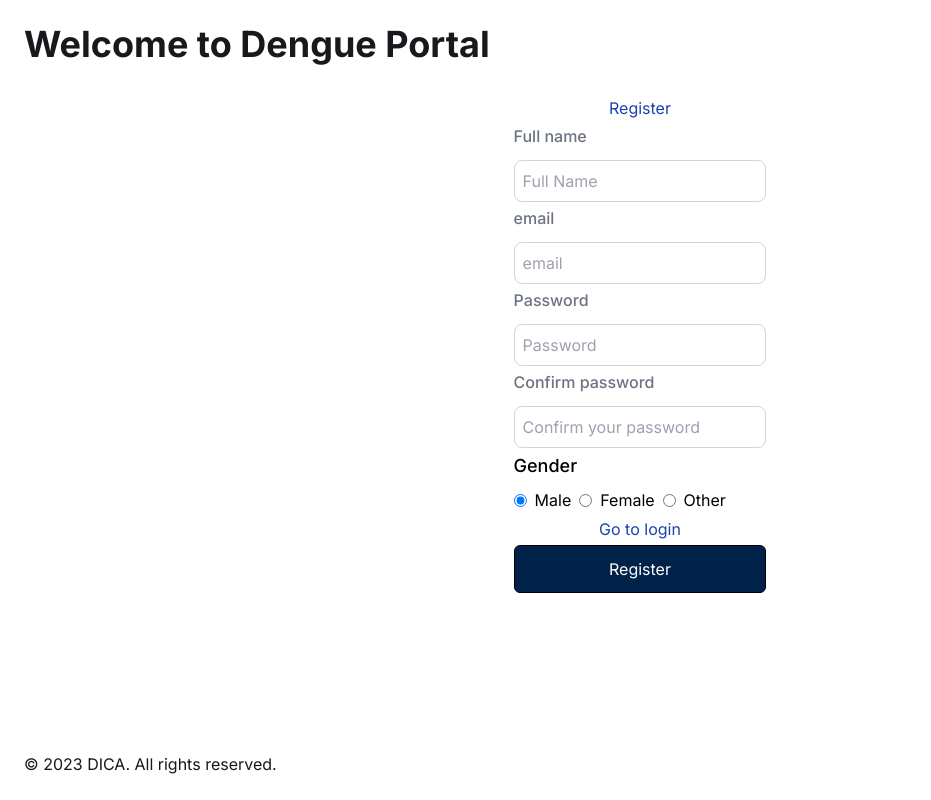
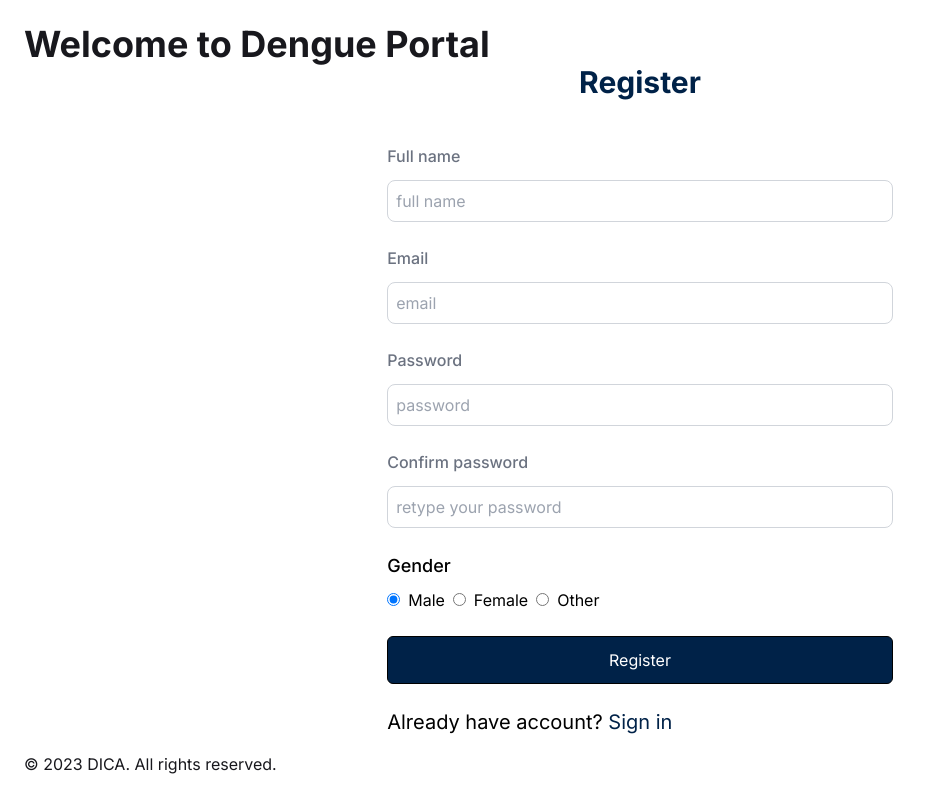
Before and after one commit to dang-nguyendd/caps-client, a Next.js app: page /auth/register in a window 1280 px wide. Shown: the whole page, without its empty margins (0-931 px from the left). Built offline with nearby package versions, Linux system fonts and the light colour scheme.

Commit message:
update ui

```diff
--- a/src/components/login-form/index.tsx
+++ b/src/components/login-form/index.tsx
@@ -34,8 +34,10 @@ const Component = React.memo(() => {
   };
 
   return (
-    <div className="flex flex-col w-1/5 gap-1">
-      <div className="text-blue-800 text-center w-full">Login</div>
+    <div className="flex flex-col w-2/5 gap-1">
+      <div className="text-blue text-center w-full tracking-normal font-bold text-3xl mb-[40px]">
+        Login
+      </div>
       <Input
         label="Email"
         type="text"
@@ -54,12 +56,16 @@ const Component = React.memo(() => {
         dataKey="password"
         onChange={_onInputChange}
       />
-      <Link href={"/auth/register"}>
-        <p className="text-blue-800 text-center w-full"> Go to register</p>
-      </Link>
+
       <Button onClick={_handleSubmit} mode="primary">
         Login
       </Button>
+      <label className="text-xl">
+        Did not have an account?{" "}
+        <Link href={"/auth/register"}>
+          <span className="text-blue">Register</span>
+        </Link>
+      </label>
     </div>
   );
 });
--- a/src/components/register-form/index.tsx
+++ b/src/components/register-form/index.tsx
@@ -61,23 +61,25 @@ const Component = React.memo(() => {
   };
 
   return (
-    <div className="flex flex-col w-1/5 gap-1">
-      <div className="text-blue-800 text-center w-full">Register</div>
+    <div className="flex flex-col w-2/5 gap-1">
+      <div className="text-blue text-center w-full tracking-normal font-bold text-3xl mb-[40px]">
+        Register
+      </div>
       <Input
         label="Full name"
         type="text"
         value={form.name}
         name="fullName"
-        placeHolder={"Full Name"}
+        placeHolder="full name"
         dataKey="name"
         onChange={_onInputChange}
       />
       <Input
-        label="email"
+        label="Email"
         type="text"
         name="email"
         value={form.email}
-        placeHolder={"email"}
+        placeHolder="email"
         dataKey="email"
         onChange={_onInputChange}
       />
@@ -86,7 +88,7 @@ const Component = React.memo(() => {
         type="password"
         name="password"
         value={form.password}
-        placeHolder={"Password"}
+        placeHolder="password"
         dataKey="password"
         onChange={_onInputChange}
       />
@@ -95,7 +97,7 @@ const Component = React.memo(() => {
         type="password"
         name="confirmPassword"
         value={form.confirmPassword}
-        placeHolder={"Confirm your password"}
+        placeHolder="retype your password"
         dataKey="confirmPassword"
         onChange={_onInputChange}
       />
@@ -106,12 +108,16 @@ const Component = React.memo(() => {
         options={GenderOptions}
         title="Gender"
       />
-      <Link href={"/auth"}>
-        <p className="text-blue-800 text-center w-full"> Go to login</p>
-      </Link>
+
       <Button onClick={_handleSubmit} mode="primary">
         Register
       </Button>
+      <label className="text-xl">
+        Already have account?{" "}
+        <Link href={"/auth/login"}>
+          <span className="text-blue">Sign in</span>
+        </Link>
+      </label>
     </div>
   );
 });
--- a/src/core/button/index.tsx
+++ b/src/core/button/index.tsx
@@ -29,7 +29,7 @@ const Component = React.memo((props: IButtonProps) => {
   return (
     <button
       disabled={disabled}
-      className={`border border-black border-solid rounded-md w-full text-white ${colorClass} ${sizeClass}`}
+      className={`mb-5 border border-black border-solid rounded-md w-full text-white ${colorClass} ${sizeClass}`}
       onClick={_onClick}
     >
       {children}
--- a/src/core/input/index.tsx
+++ b/src/core/input/index.tsx
@@ -21,7 +21,7 @@ const Component = React.memo((props: IInputProps) => {
     }
   };
   return (
-    <div className="space-y-1">
+    <div className="space-y-1 mb-5">
       <label className="text-gray-500 font-medium block mb-2" htmlFor={name}>
         {label}
       </label>
--- a/src/core/radio/index.tsx
+++ b/src/core/radio/index.tsx
@@ -11,13 +11,6 @@ const Component = React.memo((props: IRadioProps) => {
     dataKey,
     type = "radio",
   } = props;
-  const _handleChange = (event: React.ChangeEvent<HTMLInputElement>) => {
-    const selected = (event.target as HTMLInputElement).value;
-    const option = options.find((opt) => opt.value === selected);
-    if (option && dataKey) {
-      onChange(option, { dataKey });
-    }
-  };
 
   const handleChange = (option: RadioOption) => {
     if (onChange) {
@@ -26,7 +19,7 @@ const Component = React.memo((props: IRadioProps) => {
   };
 
   return (
-    <div>
+    <div className="mb-5">
       <div className="mb-2 text-lg font-medium">{title}</div>
       <div className="flex flex-wrap gap-2">
         {options.map((option, index) => (
--- a/src/hoc/withHeaderAndFooter.tsx
+++ b/src/hoc/withHeaderAndFooter.tsx
@@ -10,7 +10,7 @@ const withLayout = <P extends object>(
     return (
       <>
         <Header />
-        <main className="container mt-24 px-2 bg-white">
+        <main className="container px-2 bg-white h-screen">
           <WrappedComponent {...props} />
         </main>
         <Footer />
--- a/src/pages/api/hello.ts
+++ /dev/null
@@ -1,13 +0,0 @@
-// Next.js API route support: https://nextjs.org/docs/api-routes/introduction
-import type { NextApiRequest, NextApiResponse } from "next";
-
-type Data = {
-  name: string;
-};
-
-export default function handler(
-  req: NextApiRequest,
-  res: NextApiResponse<Data>
-) {
-  res.status(200).json({ name: "John Doe" });
-}
--- a/src/pages/auth/login.tsx
+++ b/src/pages/auth/login.tsx
@@ -5,8 +5,7 @@ import withLayout from "@/hoc/withHeaderAndFooter";
 
 const Component = React.memo(() => {
   return (
-    <div className="w-full h-full flex justify-center align-middle">
-      {" "}
+    <div className="w-full h-full flex justify-center items-center">
       <LoginForm />
     </div>
   );
--- a/src/pages/auth/register.tsx
+++ b/src/pages/auth/register.tsx
@@ -5,7 +5,7 @@ import withLayout from "@/hoc/withHeaderAndFooter";
 
 const Component = React.memo(() => {
   return (
-    <div className="w-full h-full flex justify-center align-middle">
+    <div className="w-full h-full flex justify-center items-center">
       <RegisterForm />
     </div>
   );
--- a/tailwind.config.js
+++ b/tailwind.config.js
@@ -18,6 +18,7 @@ module.exports = {
       },
       textColor: {
         black: "#18181D",
+        blue: "#002248",
       },
     },
   },
```
